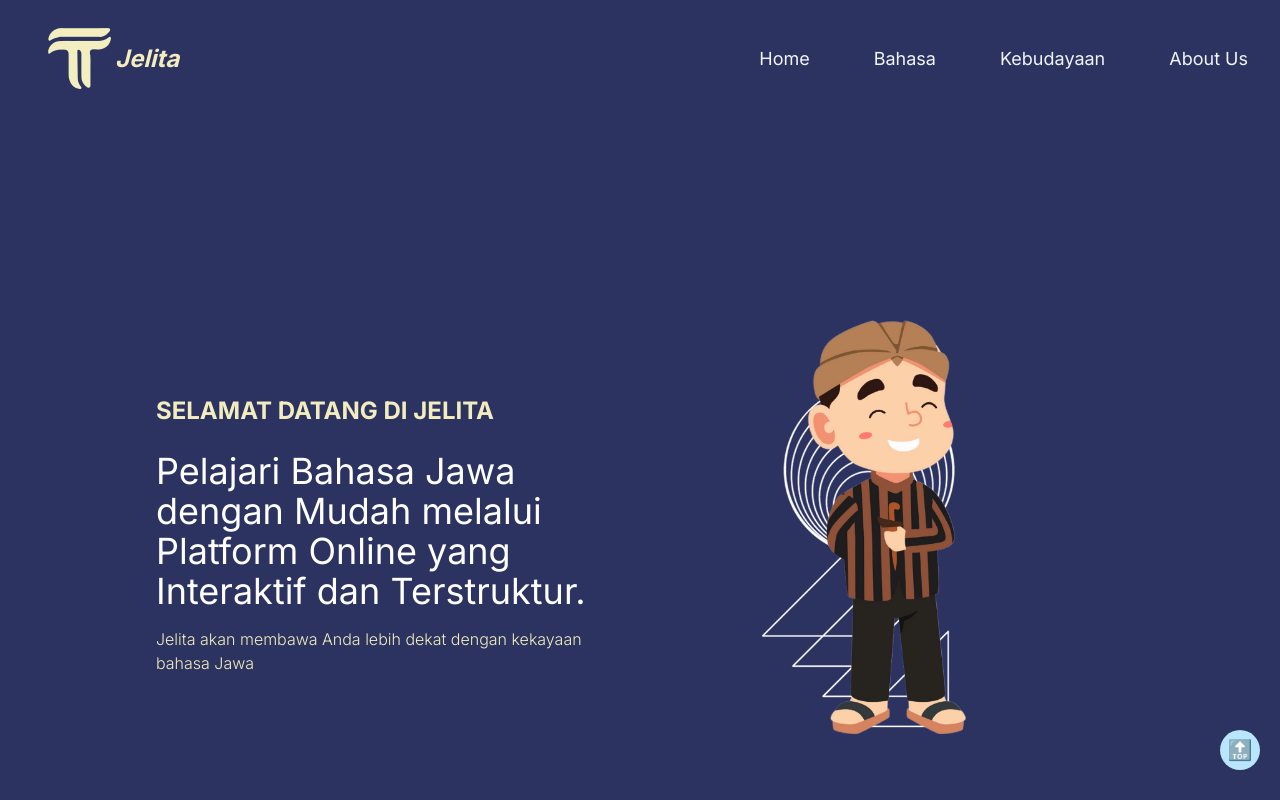
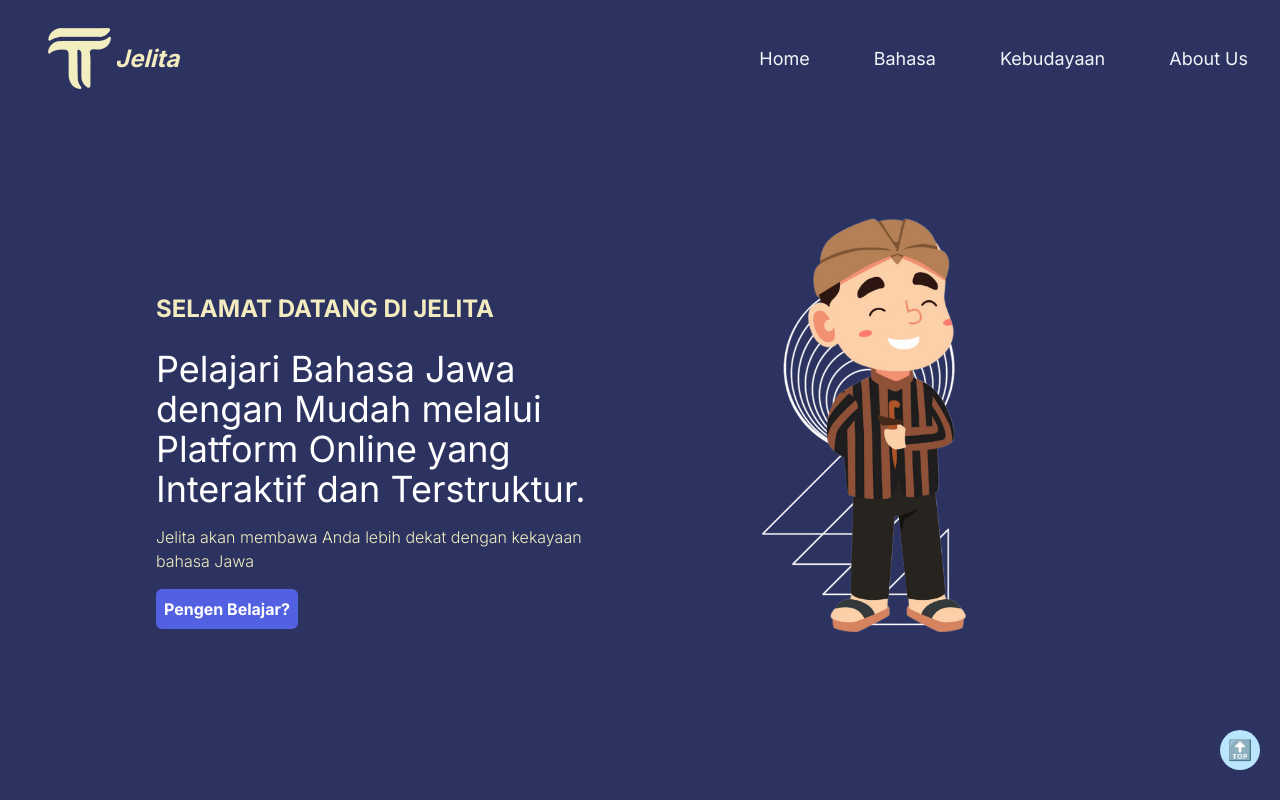
Before and after one commit to princeofverry/Sinau-Web, a Next.js app: page / in a window 1280 px wide. Shown: the top 800 px of the page. Built offline with nearby package versions, Linux system fonts and the light colour scheme.

Commit message:
rapiin home

```diff
--- a/src/app/HalamanUtama/index.js
+++ b/src/app/HalamanUtama/index.js
@@ -9,7 +9,7 @@ const HalamanUtama = () => {
         name="about"
         className="h-screen bg-[#2C3361] text-gray-300 pt-32 sm:pt-0"
       >
-        <div className="flex flex-col justify-center items-center w-full h-full">
+        <div className="flex flex-col pt-16 items-center w-full h-full">
           <div className="max-w-[1000px] w-full grid sm:grid-cols-2 gap-8 px-4 min-h-max">
             <div className="sm:text-left font-bold sm:py-8 text-white py-4 order-1 sm:order-1">
               <h1 className="sm:py-4 py-2 sm:mt-16 text-3xl sm:text-2xl sm:text-left text-center text-[#F2ECBE]">
@@ -18,10 +18,16 @@ const HalamanUtama = () => {
                 </span>
               </h1>
               <div className="sm:text-left text-center text-xl sm:text-2xl md:text-4xl font-[400] text-white">
-              Pelajari Bahasa Jawa dengan Mudah melalui Platform Online yang Interaktif dan Terstruktur.
+                Pelajari Bahasa Jawa dengan Mudah melalui Platform Online yang
+                Interaktif dan Terstruktur.
               </div>
               <div className="sm:text-md text-base font-light sm:text-left text-center sm:py-4 py-2 text-[#F2EEBF]">
                 Jelita akan membawa Anda lebih dekat dengan kekayaan bahasa Jawa
+              </div>
+              <div className="flex justify-center sm:justify-start">
+                <button className="bg-[#5260e2] p-2 rounded-md hover:bg-[#48306e] hover:scale-105 transition duration-300 text-base ">
+                  Pengen Belajar?
+                </button>
               </div>
             </div>
             <div className="order-2 sm:order-2">
```
